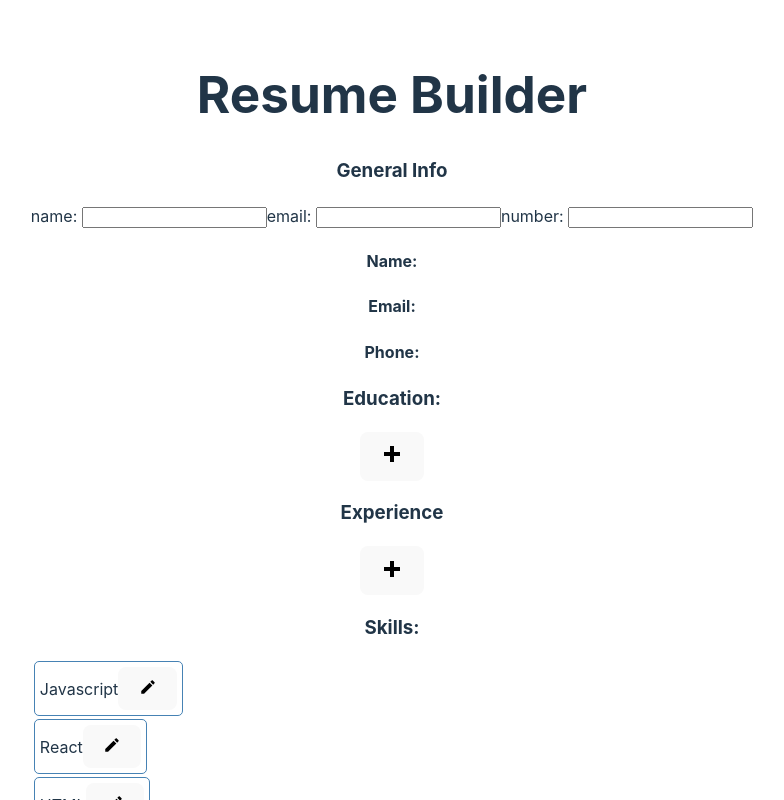
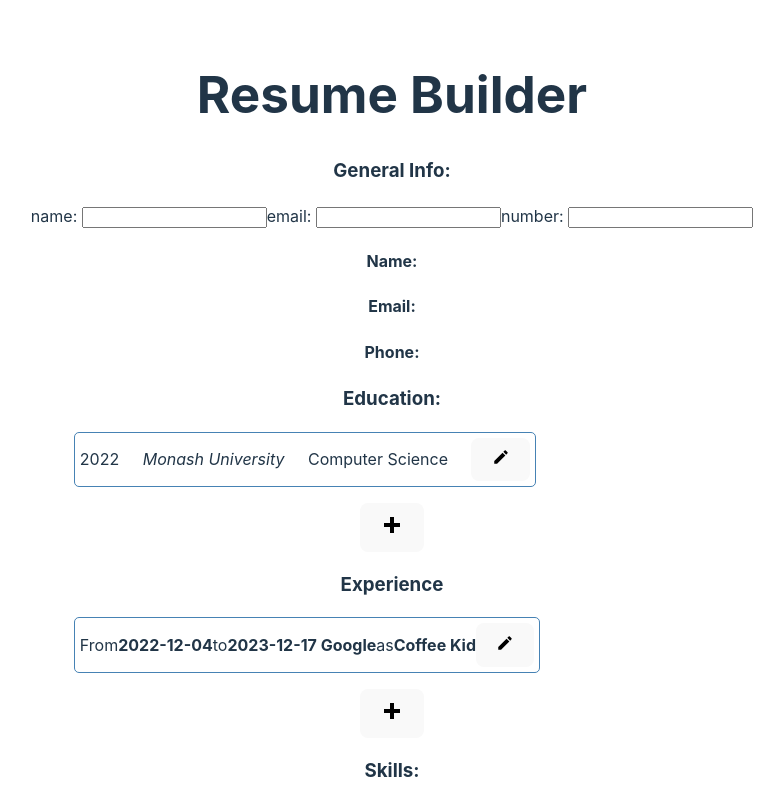
Before and after one commit to justjum/CV-application, a React (Vite) app: page / in a window 1280 px wide. Shown: the top 800 px of the page, without its empty margins (248-1032 px from the left). Built offline with nearby package versions, Linux system fonts and the light colour scheme.

Commit message:
Add edit function to Education & Experience - That was a battle. - Needed to repeat a lot of code...not sure I have the hang of props/hooks just yet.

```diff
--- a/src/App.css
+++ b/src/App.css
@@ -30,6 +30,26 @@ button > * {
   text-decoration: none;
 }
 
+.education-card, .experience-card {
+  display: flex;
+  border: 1px solid steelblue;
+  border-radius: 5px;
+  min-width: 450px;
+  width: fit-content;
+  align-items: center;
+  justify-content: space-between;
+  margin: 3px;
+  padding: 5px;
+}
+
+.education-card > * {
+  pointer-events: none;
+}
+
+.experience-card > * {
+  pointer-events: none;
+}
+
 .skill-item {
   display: flex;
   border: 1px solid steelblue;
--- a/src/App.jsx
+++ b/src/App.jsx
@@ -26,18 +26,71 @@ function App() {
     setPerson((oldPerson) => ({ ...oldPerson, phone: e.target.value }));
   }
 
-  const [education, setEducation] = useState([]);
+  const [education, setEducation] = useState([{key: crypto.randomUUID(), inEdit:false, school: 'Monash University', endYear: 2022, course: 'Computer Science'}]);
 
   function addEducation(newEd) {
     setEducation([...education, newEd]);
     console.log(education);
   }
 
-  const [experience, setExperience] = useState([]);
+  function editEducation(event) {
+    event.preventDefault();
+    console.log(event)
+    education.map((education) => {
+      if(education.key===event.target.id) {
+        education.inEdit=!education.inEdit;
+      }
+    });
+    setEducation([...education])
+    console.log(education)
+  }
+
+  function updateEducation(e) {
+    e.preventDefault();
+    console.log(e)
+    education.map((education) => {
+      if(education.key===e.target.id) {
+        education.endYear=e.target[0].value;
+        education.school=e.target[1].value;
+        education.course=e.target[2].value;
+        education.inEdit=!education.inEdit;
+      }
+    });
+    setEducation([...education])
+  }
+
+  const [experience, setExperience] = useState([{key: crypto.randomUUID(), inEdit: false, start: "2022-12-04", end: "2023-12-17", employer: "Google", position: "Coffee Kid"}]);
 
   function addExperience(newExp) {
     setExperience([...experience, newExp]);
     console.log(experience);
+  }
+
+  function editExperience(e) {
+    e.preventDefault();
+    experience.map((work) => {
+      if (work.key === e.target.id) {
+        work.inEdit=!work.inEdit;
+      }
+    })
+    setExperience([...experience])
+    console.log(experience)
+  }
+
+  function updateExperience(e) {
+    e.preventDefault();
+    experience.map((work) => {
+      if(work.key===e.target.id) {
+        console.log(e.target.startDate.value)
+        work.start=e.target.startDate.value;
+        work.end=e.target.endDate.value;
+        work.employer=e.target.employer.value;
+        work.position=e.target.position.value;
+        work.inEdit=!work.inEdit;
+      }
+    });
+    setExperience([...experience])
+    console.log(experience)
   }
 
   const [skills, setSkills] = useState([{key: crypto.randomUUID(), name: 'Javascript', inEdit: false},{key:crypto.randomUUID(), name: 'React', inEdit:false}, {key:crypto.randomUUID(), name: 'HTML', inEdit: false}]);
@@ -55,12 +108,10 @@ function App() {
     }
     );
     setSkills([...skills])
-    console.log(skills);
   };
 
   function saveSkill(event) {
     event.preventDefault();
-    console.log(event);
     skills.map((skill) => {
       if(skill.key===event.target.id) {
         skill.name=event.target[0].value;
@@ -68,7 +119,6 @@ function App() {
       }
     });
     setSkills([...skills])
-    console.log(skills);
   }
 
 
@@ -87,31 +137,12 @@ function App() {
         <h4>Phone: {currentPerson.phone}</h4>
         <div>
           <h3>Education:</h3>
-          <Education education={education} addEducation={addEducation} />
-          {education.map((course) => (
-            <ul>
-              <li key={course.key}>
-                {course.endYear} <em>{course.school}</em> {course.course}{" "}
-                <button>
-                  <Icon path={mdiPencil} size={0.75} />
-                </button>{" "}
-              </li>
-            </ul>
-          ))}
+          <Education education={education} addEducation={addEducation} editEducation={editEducation} updateEducation={updateEducation}/>
         </div>
         <div>
           <h3>Experience</h3>
-          <Experience experience={experience} addExperience={addExperience} />
-          {experience.map((work) => (
-            <ul>
-              <li key={work.key}>
-                {work.start} {work.end} {work.employer} {work.position}{" "}
-                <button>
-                  <Icon path={mdiPencil} size={0.75} />
-                </button>{" "}
-              </li>
-            </ul>
-          ))}
+          <Experience experience={experience} addExperience={addExperience} editExperience={editExperience} updateExperience={updateExperience}/>
+
         </div>
         <div>
 
--- a/src/components/education.jsx
+++ b/src/components/education.jsx
@@ -1,29 +1,37 @@
 import { useState } from "react";
 import Icon from '@mdi/react'
-import { mdiPlusThick } from '@mdi/js'
+import { mdiPlusThick, mdiPencil } from '@mdi/js'
 
-export default function Education( { addEducation } ) {
+export default function Education( { addEducation, education, editEducation, saveEducation, updateEducation } ) {
 
-    const [newEd, setNewEd] = useState({key: crypto.randomUUID()});
+    const [newEd, setNewEd] = useState({inEdit: false});
 
     const [edPop, setEdPop] = useState(false);
 
     function saveEducation(e) {
         e.preventDefault();
-        updateData();
+        console.log(newEd)
+        addEducation(newEd)
         educationPopup();
     }
 
-    function educationPopup() {
+    function educationPopup(e) {
+        document.getElementById('end-year').value=""
+        document.getElementById('school').value=""
+        document.getElementById('course').value=""
+        setNewEd((oldEducation) => ({...oldEducation, key: crypto.randomUUID(), endYear: "", school: "", course: ""}));
         setEdPop((edPop) => edPop = !edPop);
+        console.log(newEd)
     }
 
 
     function updateCourse(e) {
+        console.log(e)
         setNewEd((oldEducation) => ({...oldEducation, course: e.target.value}));
     }
 
     function updateEndYear(e) {
+        console.log(e);
         setNewEd((oldEducation) => ({...oldEducation, endYear: e.target.value}));
     }
 
@@ -31,20 +39,46 @@ export default function Education( { addEducation } ) {
         setNewEd((oldEducation) => ({...oldEducation, school: e.target.value}))
     }
 
-    function updateData() {
-        setNewEd((oldEducation) => ({...oldEducation, key: crypto.randomUUID()}));
-        addEducation(newEd)
-    }
+    return  <div id='education-component'>
+                {education.map((course) => {
+                    if (course.inEdit) {
+                        return (
+                            <ul>
+                            <li id={course.key}>
+                                {course.endYear} <em>{course.school}</em> {course.course}{" "}
+                                <div className="education-edit" id='education-edit' >
+                                    <form action="" id={course.key} name='education-form' onSubmit={updateEducation}>
+                                        <Input type='number' id='end-year-edit' onChange={updateEndYear} defaultValue={course.endYear}/>
+                                        <Input type='text' id='school-edit' name='school' onChange={updateSchool} defaultValue={course.school} />
+                                        <Input type='text' id='course-edit' name='course' onChange={updateCourse} defaultValue={course.course} />
+                                        <button type="submit" >Save</button>
+                                    </form>
 
-
-    return  <div id='education-component'>
+                                </div>
+                            </li>
+                            </ul>
+                        )
+                    } else {
+                        return (
+                            <ul>
+                                <li id={course.key} className="education-card" onClick={editEducation}>
+                                    {course.endYear} <em>{course.school}</em> {course.course}{" "}
+                                    <button>
+                                        <Icon path={mdiPencil} size={0.75} />
+                                    </button>{" "}
+                                </li>
+                            </ul>
+                        )
+                    }
+                }
+)}
                 <button onClick={educationPopup} ><Icon path={mdiPlusThick} size={1} /></button>
                 <div className="education-popup" id='education-popup' style={{display: edPop ? 'inline' : 'none'}}>
-                    <form action="" id='education-form' name='education-form'>
-                        <Input type='number' id='end-year' onChange={updateEndYear}/>
+                    <form action="" id='education-form' name='education-form' onSubmit={saveEducation}>
+                        <Input type='number' id='end-year' onChange={updateEndYear} />
                         <Input type='text' id='school' name='school' onChange={updateSchool}/>
                         <Input type='text' id='course' name='course' onChange={updateCourse} />
-                        <button type="submit" onClick={saveEducation}>Save</button>
+                        <button type="submit" >Save</button>
                     </form>
 
                 </div>
@@ -52,7 +86,7 @@ export default function Education( { addEducation } ) {
 }
 
 
-function Input( {id, type, onChange} ) {
+function Input( {id, type, onChange, defaultValue} ) {
 
 
     return  <>
@@ -60,6 +94,9 @@ function Input( {id, type, onChange} ) {
                 <input
                     type={type}
                     onChange={onChange}
-                    id={id} />
+                    id={id}
+                    defaultValue={defaultValue}
+                  />
+
             </>
 }
--- a/src/components/experience.jsx
+++ b/src/components/experience.jsx
@@ -1,12 +1,16 @@
 import { useState } from "react";
 import Icon from '@mdi/react'
-import { mdiPlusThick } from '@mdi/js'
+import { mdiPlusThick, mdiPencil } from '@mdi/js'
 
-export default function Experience( { addExperience }) {
+export default function Experience( { addExperience, editExperience, updateExperience, experience }) {
 
     const [workPop, setWorkPop] = useState(false);
 
     function workPopup() {
+        document.getElementById('startDate').value="";
+        document.getElementById('endDate').value="";
+        document.getElementById('employer').value="";
+        document.getElementById('position').value="";
         setWorkPop((workPop => workPop = !workPop));
 
     }
@@ -14,13 +18,43 @@ export default function Experience( { addExperience }) {
     function saveWork(event) {
         event.preventDefault();
         const form = document.getElementById('experience-form');
-        const newWork = {key: crypto.randomUUID(), start: form.startDate.value, end: form.endDate.value, employer: form.employer.value, position: form.position.value}
+        const newWork = {key: crypto.randomUUID(), inEdit: false, start: form.startDate.value, end: form.endDate.value, employer: form.employer.value, position: form.position.value}
         addExperience(newWork);
         workPopup();
     }
 
 
     return <div className="work-experience">
+                {experience.map((work) => {
+                    if (work.inEdit) {
+                        return <ul>
+                                    <li id={work.key} >
+                                        <form action="" id={work.key} onSubmit={updateExperience}>
+                                            <label htmlFor="start-date">Start Date</label>
+                                            <input type="date" name='startDate' id='startDate' defaultValue={work.start}/>
+                                            <label htmlFor="end-date">End Date</label>
+                                            <input type="date" name='endDate' id='endDate' defaultValue={work.end}/>
+                                            <label htmlFor="employer">Employer</label>
+                                            <input type="text" name='employer' id='employer' defaultValue={work.employer} />
+                                            <label htmlFor="position">Position</label>
+                                            <input type="text" name='position' id='position' defaultValue={work.position} />
+                                            <button >Save</button>
+                                        </form>
+                                    </li>
+                                </ul>
+
+
+                    } else
+                    return (
+                    <ul>
+                        <li id={work.key} className="experience-card" onClick={editExperience}>
+                            {'From '}<b>{work.start}</b>{' to'} <b>{work.end} {work.employer}</b> {'as'} <b>{work.position}</b> {" "}
+                            <button>
+                            <Icon path={mdiPencil} size={0.75} />
+                            </button>{" "}
+                        </li>
+                    </ul>
+                    )})}
                 <button onClick={workPopup}><Icon path={mdiPlusThick} size={1} /></button>
                 <div className="work-popup">
                     <form action="" style={{display: workPop ? 'inline' : 'none'}} id='experience-form'>
--- a/src/components/general-info.jsx
+++ b/src/components/general-info.jsx
@@ -6,7 +6,7 @@ export default function General( {updateName, updatePhone, updateEmail}) {
 
    return   <>
                 <div className='general-input'>
-                    <h3>General Info</h3>
+                    <h3>General Info:</h3>
                     <Input type='name' id='name' onChange={updateName}/>
                     <Input type='email' id='email' onChange={updateEmail} />
                     <Input type='number' id='number' onChange={updatePhone} />
--- a/src/components/skills.jsx
+++ b/src/components/skills.jsx
@@ -18,7 +18,6 @@ export default function Skills( { addSkill, skills, editSkill, saveSkill } ) {
 
     function handleSaveSkill(name, inEdit) {
         const skill = {name: name, inEdit: inEdit}
-        console.log(skill);
         addSkill(skill);
         handleSkillsView();
     }
@@ -26,9 +25,8 @@ export default function Skills( { addSkill, skills, editSkill, saveSkill } ) {
 
     return  <div id='skills-component'>
             <h3>Skills:</h3>
-                {console.log(skills)}
                 {skills.map((skill) => (
-                    <Skill skill={skill} handNewSkill={handleNewSkill} handleEditSkill={editSkill} handleSaveSkill={saveSkill} key={skill.key} save={true}/>
+                    <Skill skill={skill} handleNewSkill={handleNewSkill} handleEditSkill={editSkill} handleSaveSkill={saveSkill} key={skill.key} save={true}/>
 
                 ))}
                 <button onClick={handleSkillsView}><Icon path={mdiPlusThick} size={1} /></button>
```
